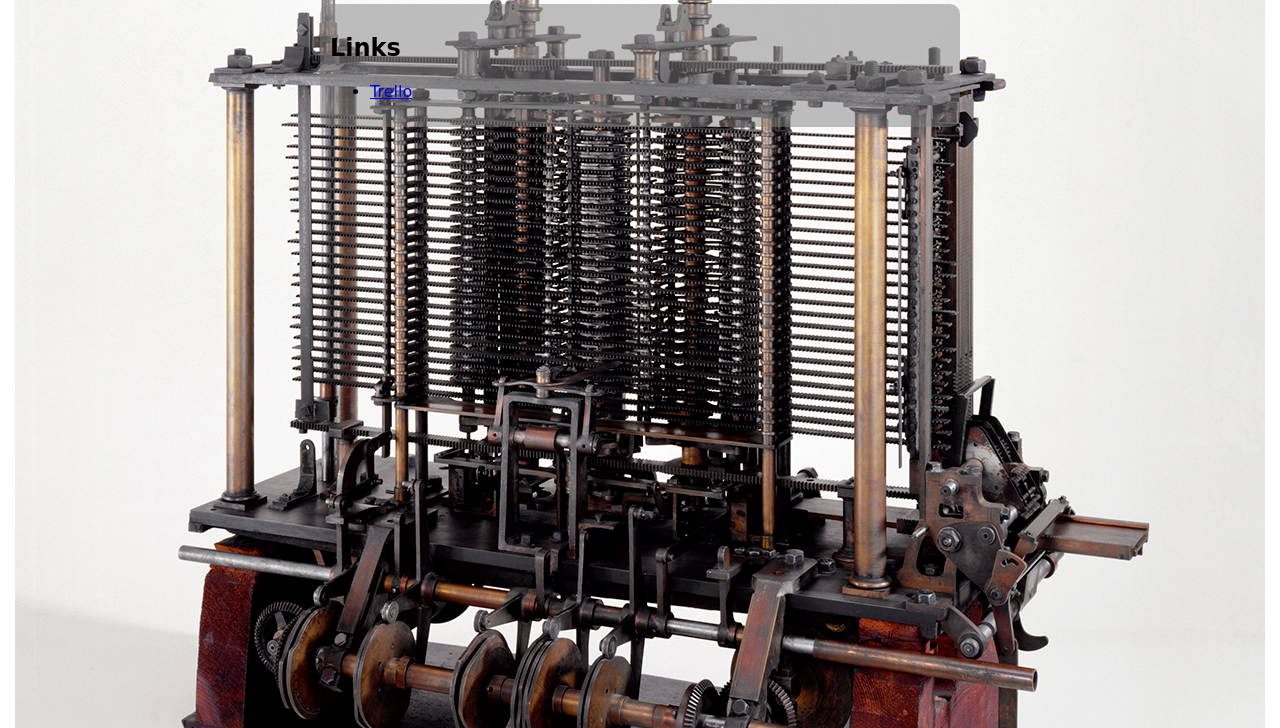
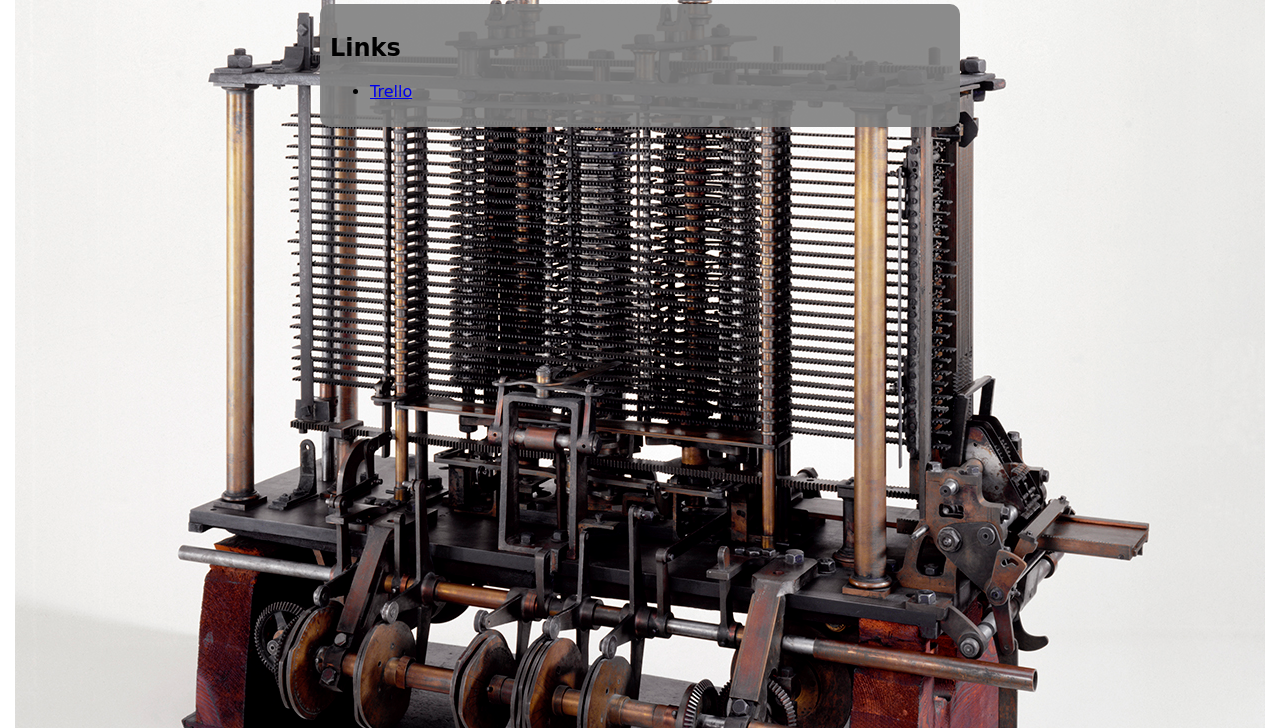
Before and after one commit to analytic-engine/analytic-engine.github.io, a plain HTML site: page index.html in a window 1280 px wide. Shown: the part 72-800 px from the top of the page. Drawn offline with Linux system fonts and the light colour scheme.

Commit message:
increase opacity to make text eligible

```diff
--- a/css/analytic-engine.css
+++ b/css/analytic-engine.css
@@ -8,7 +8,7 @@ body {
 }
 
 .header, .content {
-	background: rgba(128, 128, 128, 0.5);
+	background: rgba(128, 128, 128, 0.9);
 	border-radius: 10px;
 	padding: 10px;
 	font-family: 'Cookie', cursive;
```
